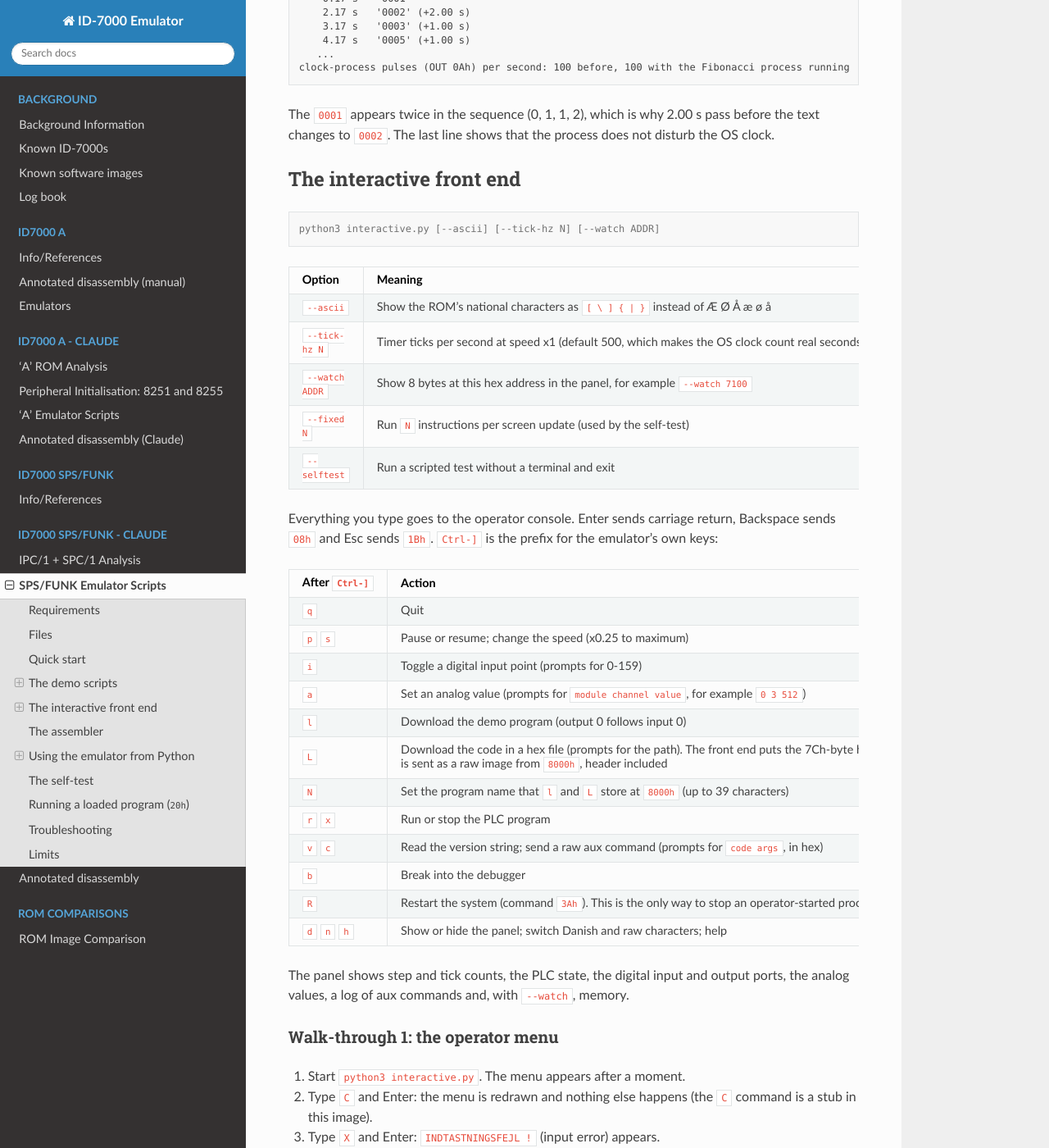
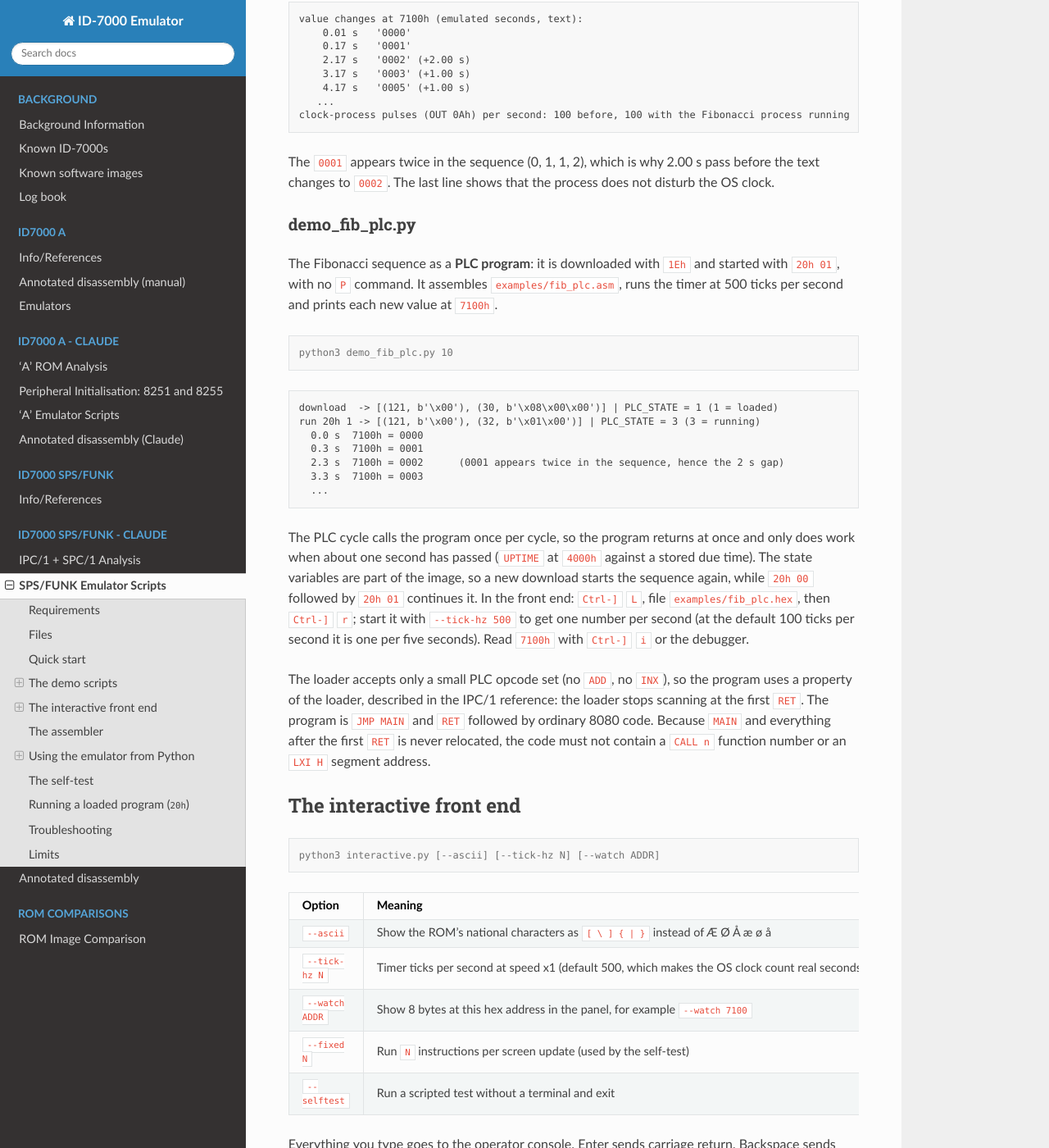
Before and after one commit to Datamuseum-DK/ID-7000-Emulator, a Sphinx documentation site: the page built from docs/source/id7000_sps/claude_emulator.rst, in a window 1280 px wide and 1400 px high, scrolled down 3187 px. Shown: the whole window at 82% size. Built offline with Sphinx 7.4.7 and the Read the Docs theme 3.1.0, drawn with Linux system fonts in a browser that asks for light colours; some of the changed text lies outside the part shown.

Commit message:
added AUX loadable AND launchable PLC program

```diff
--- a/docs/source/id7000_sps/claude_emulator.rst
+++ b/docs/source/id7000_sps/claude_emulator.rst
@@ -55,10 +55,12 @@
      - 8080 assembler for your own processes
    * - ``interactive.py``
      - Curses front end
-   * - ``demo_console.py``, ``demo_plc.py``, ``demo_fib.py``
+   * - ``demo_console.py``, ``demo_plc.py``, ``demo_fib.py``, ``demo_fib_plc.py``
      - Demo scripts
    * - ``examples/fib.asm``, ``fib.hex``, ``fib.bin``
      - The Fibonacci example process, as source and assembled
+   * - ``examples/fib_plc.asm``, ``fib_plc.hex``, ``fib_plc.bin``
+     - The Fibonacci PLC program (load with ``1Eh``, start with ``20h 01``)
 
 Quick start
 -----------
@@ -146,6 +148,41 @@
 The ``0001`` appears twice in the sequence (0, 1, 1, 2), which is why 2.00 s pass
 before the text changes to ``0002``. The last line shows that the process does not
 disturb the OS clock.
+
+demo_fib_plc.py
+~~~~~~~~~~~~~~~
+
+The Fibonacci sequence as a **PLC program**: it is downloaded with ``1Eh`` and started
+with ``20h 01``, with no ``P`` command. It assembles ``examples/fib_plc.asm``, runs the
+timer at 500 ticks per second and prints each new value at ``7100h``.
+
+.. code-block:: console
+
+   python3 demo_fib_plc.py 10
+
+.. code-block:: text
+
+   download  -> [(121, b'\x00'), (30, b'\x08\x00\x00')] | PLC_STATE = 1 (1 = loaded)
+   run 20h 1 -> [(121, b'\x00'), (32, b'\x01\x00')] | PLC_STATE = 3 (3 = running)
+     0.0 s  7100h = 0000
+     0.3 s  7100h = 0001
+     2.3 s  7100h = 0002      (0001 appears twice in the sequence, hence the 2 s gap)
+     3.3 s  7100h = 0003
+     ...
+
+The PLC cycle calls the program once per cycle, so the program returns at once and
+only does work when about one second has passed (``UPTIME`` at ``4000h`` against a
+stored due time). The state variables are part of the image, so a new download starts
+the sequence again, while ``20h 00`` followed by ``20h 01`` continues it. In the front
+end: ``Ctrl-]`` ``L``, file ``examples/fib_plc.hex``, then ``Ctrl-]`` ``r``; start it with
+``--tick-hz 500`` to get one number per second (at the default 100 ticks per second
+it is one per five seconds). Read ``7100h`` with ``Ctrl-]`` ``i`` or the debugger.
+
+The loader accepts only a small PLC opcode set (no ``ADD``, no ``INX``), so the program
+uses a property of the loader, described in the IPC/1 reference: the loader stops
+scanning at the first ``RET``. The program is ``JMP MAIN`` and ``RET`` followed by ordinary
+8080 code. Because ``MAIN`` and everything after the first ``RET`` is never relocated, the
+code must not contain a ``CALL n`` function number or an ``LXI H`` segment address.
 
 The interactive front end
 -------------------------
```
Also changed, not shown: docs/source/id7000_sps/claude_reveng.rst (+9 -0 lines), 4 other files.
